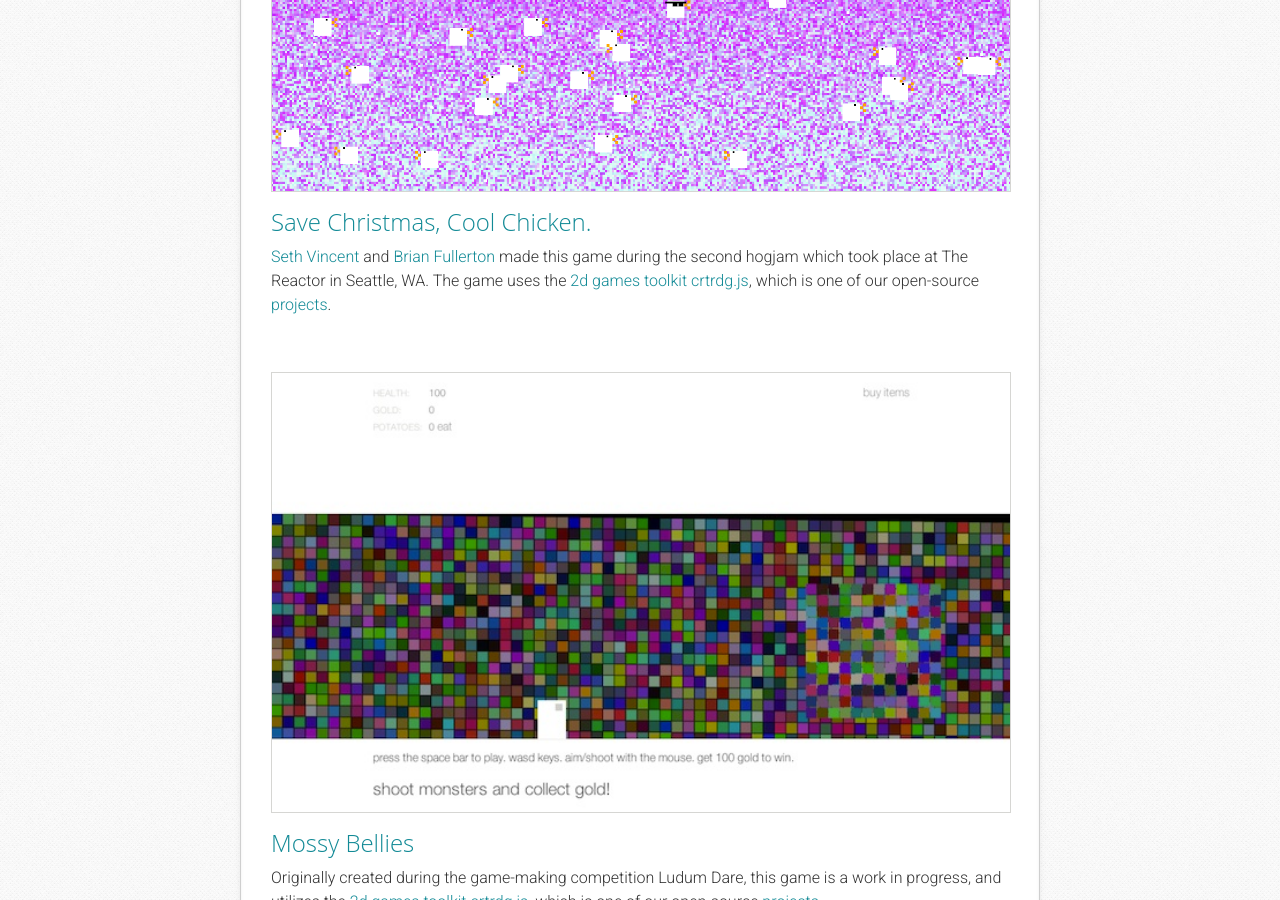
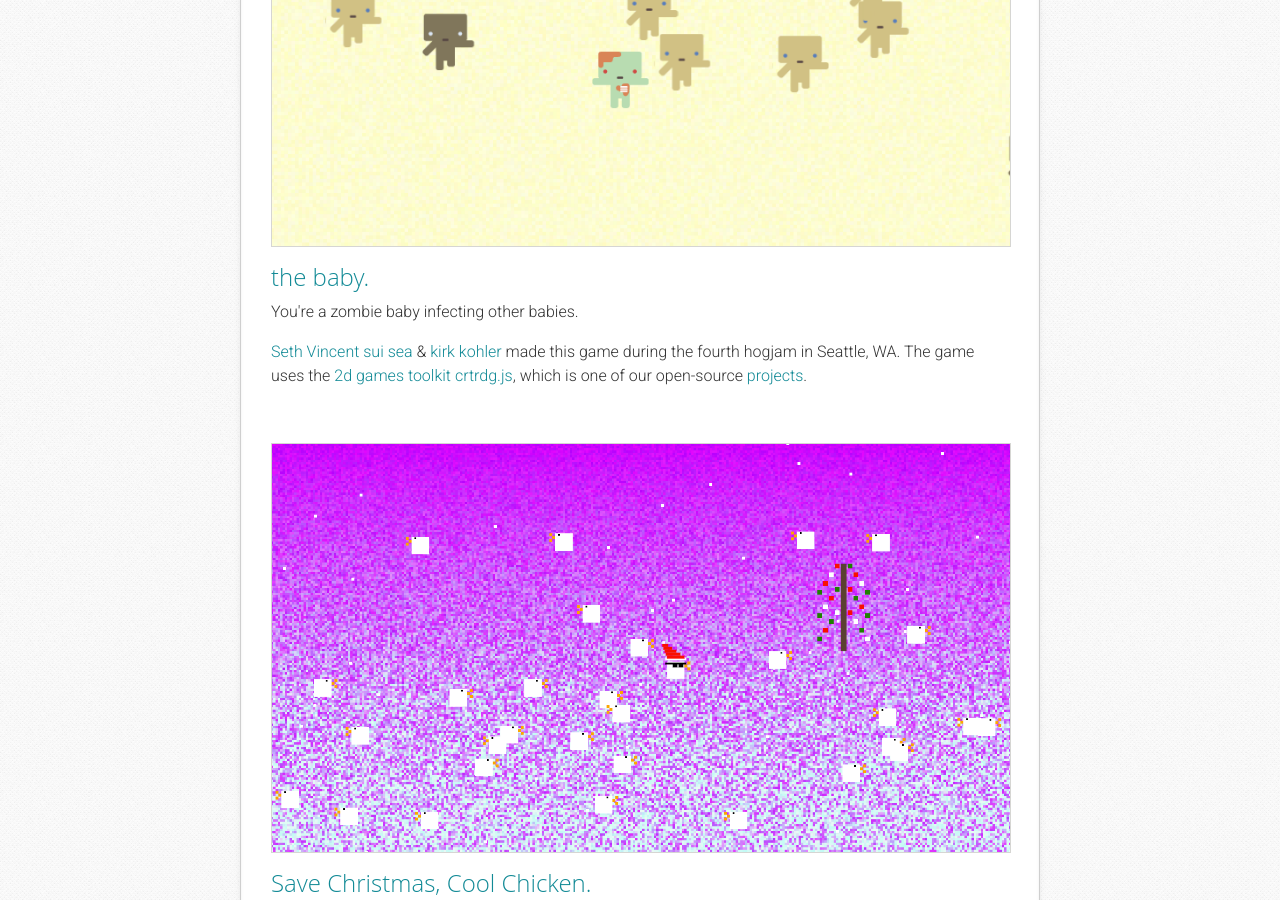
Before and after one commit to superbigtree/superbigtree.github.com, a Jekyll site: the page built from games/index.html, in a window 1280 px wide and 900 px high, scrolled down 516 px. Built offline with Jekyll 4.4.1, drawn with Linux system fonts in a browser that asks for light colours.

Commit message:
add the baby to games page

```diff
--- a/games/index.html
+++ b/games/index.html
@@ -8,6 +8,15 @@ description: Weird games made with javascript!
 <h3 class="center">Weird games made with javascript!</h3>
 
 <div id="games" class="project-list">
+  <section class="project">
+    <a href="http://sethvincent.github.io/hogjam4/" target="_blank">
+      <img src="{{ site.baseurl }}/img/games/the-baby.png">
+      <h1>the baby.</h1>
+    </a>
+    <p>You're a zombie baby infecting other babies.</p>
+    <p><a href="http://twitter.com/sethdvincent" href="_blank">Seth Vincent</a> <a href="http://suisea.com/" target="_blank">sui sea</a> & <a href="http://kirkkohler.com/" target="_blank">kirk kohler</a> made this game during the fourth hogjam in Seattle, WA. The game uses the <a href="http://crtrdg.com" target="_blank">2d games toolkit crtrdg.js</a>, which is one of our open-source <a href="{{ site.baseurl }}/projects">projects</a>.</p>
+  </section>
+
   <section class="project">
     <a href="http://superbigtree.com/save-christmas-cool-chicken" target="_blank">
       <img src="{{ site.baseurl }}/img/games/save-christmas-cool-chicken.png">
```
Also changed, not shown: img/games/the-baby.png (added).
